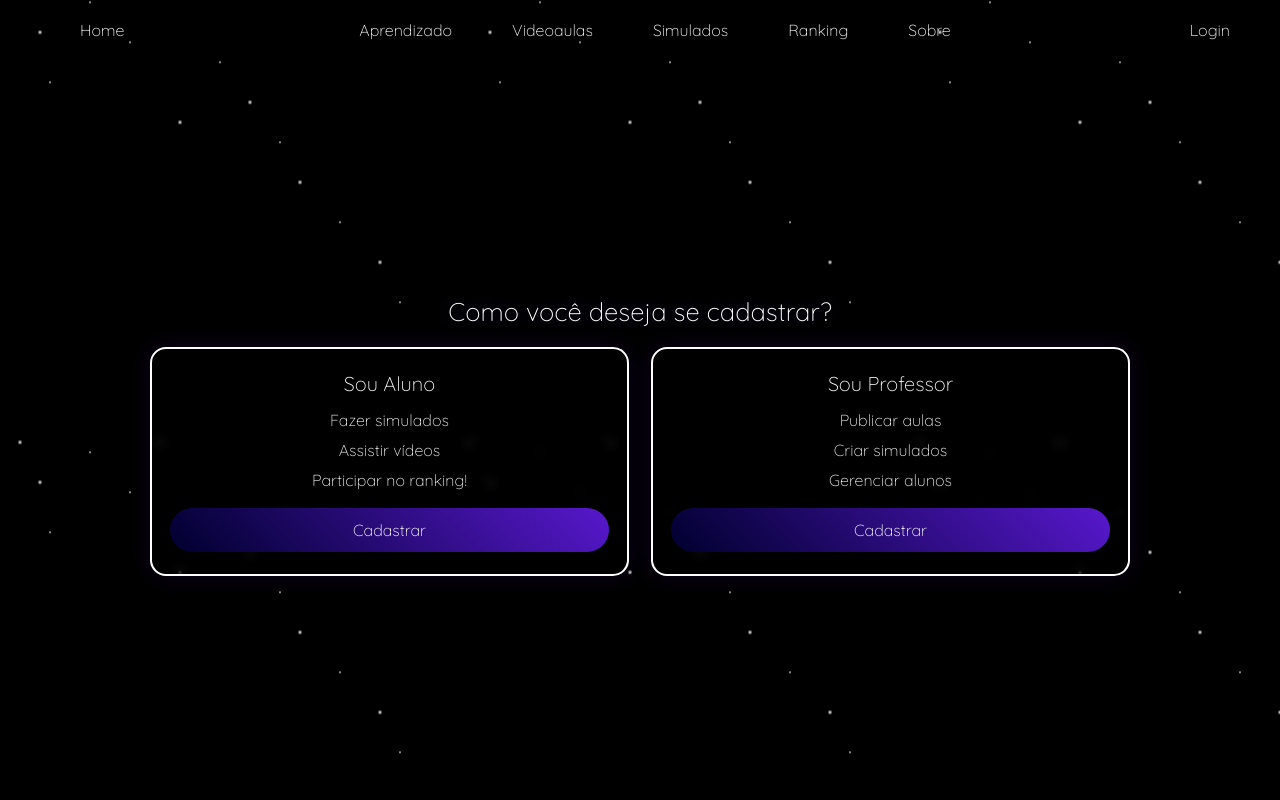
After one commit to LucasWink08/HSchuler, a PHP site: page /escolha_cadastro.php in a window 1280 px wide. The commit adds this page. Run offline with PHP 8.4, Linux system fonts and the light colour scheme.

Commit message:
add a tela de escolha de cadastro

```diff
--- a/cadastro.php
+++ b/cadastro_aluno.php
@@ -35,7 +35,7 @@
   <form class="login" method="POST" action="processa_cadastro.php">
         <h2>Cadastro</h2>
         <div class="inputBx">
-          <input type="text" name="usuario" placeholder="Usuario" required>
+          <input type="text" name="nome" placeholder="Usuario" required>
         </div>
         <div class="inputBx">
           <input type="email" name="email" placeholder="Email" required>
--- a/conexao_inc.php
+++ b/conexao_inc.php
@@ -1,7 +1,7 @@
 <?php
 define('usuario', 'root');
 define('senha', 'lucas123');
-define('bd', 'hschuler');
+define('bd', 'hschulerf');
 define('servidor', 'localhost');
 define('porta', '3306');
 define('dsn', 'mysql:host=' . servidor . ';port=' . porta . ';dbname=' . bd);
--- /dev/null
+++ b/escolha_cadastro.php
@@ -0,0 +1,151 @@
+<!DOCTYPE html>
+<html lang="pt-br">
+<head>
+  <meta charset="utf-8">
+  <meta name="viewport" content="width=device-width, initial-scale=1">
+  <title>Escolha do Cadastro</title>
+  <link rel="stylesheet" type="text/css" href="estilo_cadastro.css">
+  <style>
+    .escolha-container{
+      position: relative;
+      z-index: 20;
+      width: 980px;
+      max-width: 95vw;
+      margin-top: 70px;
+      display: flex;
+      flex-direction: column;
+      align-items: center;
+      gap: 20px;
+    }
+
+    .escolha-container h2{
+      color: #fff;
+      font-size: 1.6em;
+      font-weight: 300;
+      text-align: center;
+      text-shadow: 0 0 20px rgba(87, 24, 204, 0.5);
+    }
+
+    .cards{
+      width: 100%;
+      display: grid;
+      grid-template-columns: repeat(2, minmax(0, 1fr));
+      gap: 22px;
+    }
+
+    .card{
+      border-radius: 16px;
+      border: 2px solid #fff;
+      padding: 22px 18px;
+      color: #fff;
+      background: rgba(0, 0, 0, 0.25);
+      backdrop-filter: blur(6px);
+      box-shadow: 0 0 25px rgba(87, 24, 204, 0.15);
+      transition: transform 0.25s ease, box-shadow 0.25s ease, border-color 0.25s ease;
+      text-align: center;
+    }
+
+    .card:hover{
+      transform: translateY(-6px);
+      border-color: #5718cc;
+      box-shadow: 0 12px 30px rgba(87, 24, 204, 0.35);
+    }
+
+    .card .titulo{
+      display: flex;
+      align-items: center;
+      justify-content: center;
+      gap: 10px;
+      font-size: 1.25em;
+      font-weight: 400;
+      margin-bottom: 14px;
+    }
+
+    .card ul{
+      list-style: none;
+      padding: 0;
+      margin: 0 0 18px 0;
+      display: flex;
+      flex-direction: column;
+      gap: 10px;
+      font-weight: 300;
+      opacity: 0.95;
+    }
+
+    .card ul li{
+      padding: 0 8px;
+    }
+
+    .card .btn{
+      display: inline-block;
+      width: 100%;
+      padding: 12px 18px;
+      border-radius: 25px;
+      background: linear-gradient(45deg, #00002e, #5718cc);
+      color: #fff;
+      text-decoration: none;
+      font-weight: 300;
+      transition: transform 0.2s ease, filter 0.2s ease;
+    }
+
+    .card .btn:hover{
+      transform: scale(1.03);
+      filter: brightness(1.1);
+    }
+
+    @media (max-width: 720px){
+      .cards{ grid-template-columns: 1fr; }
+      .escolha-container{ margin-top: 90px; gap: 16px; }
+    }
+  </style>
+</head>
+<body>
+  <nav>
+    <div class="left">
+      <ul>
+        <li><a href="login.php">Home</a></li>
+      </ul>
+    </div>
+    <div class="center">
+      <ul>
+        <li><a href="#">Aprendizado</a></li>
+        <li><a href="#">Videoaulas</a></li>
+        <li><a href="#">Simulados</a></li>
+        <li><a href="#">Ranking</a></li>
+        <li><a href="#">Sobre</a></li>
+      </ul>
+    </div>
+    <div class="right">
+      <ul>
+        <li><a href="login.php">Login</a></li>
+      </ul>
+    </div>
+  </nav>
+
+  <div class="escolha-container">
+    <h2>Como você deseja se cadastrar?</h2>
+
+    <div class="cards">
+      <div class="card">
+        <div class="titulo">Sou Aluno</div>
+        <ul>
+          <li>Fazer simulados</li>
+          <li>Assistir vídeos</li>
+          <li>Participar no ranking!</li>
+        </ul>
+        <a class="btn" href="cadastro_aluno.php">Cadastrar</a>
+      </div>
+
+      <div class="card">
+        <div class="titulo">Sou Professor</div>
+        <ul>
+          <li>Publicar aulas</li>
+          <li>Criar simulados</li>
+          <li>Gerenciar alunos</li>
+        </ul>
+        <a class="btn" href="cadastro_professor.php">Cadastrar</a>
+      </div>
+    </div>
+  </div>
+</body>
+</html>
--- a/estilo_cadastro.css
+++ b/estilo_cadastro.css
@@ -115,12 +115,13 @@ gap: 1px;
 }
 
 .login .inputBx {
-margin-bottom: 2px;
+  margin-bottom: 14px;
 }
 
 .login .inputBx:last-of-type {
   margin-bottom: 0px;
 }
+
 .login .links {
   margin-top: 0px;
 }
--- a/homepage.php
+++ b/index.php
@@ -32,7 +32,6 @@ session_start();
   <div class="right">
     <ul>
       <li><a href="login.php">Login</a></li>
-      <li><a href="cadastro.php">Cadastro</a></li>
     </ul>
   </div>
 </nav>
@@ -46,7 +45,7 @@ session_start();
     <div class="buttons">
         <?php
           if(!isset($_SESSION['usuario'])){
-             echo "<a href='cadastro.php'>Começar</a>". "<a href='login.php'>Entrar</a>";
+             echo "<a href='escolha_cadastro.php'>Começar</a>". "<a href='login.php'>Entrar</a>";
           }
         ?>
     </div>
--- a/login.php
+++ b/login.php
@@ -10,7 +10,7 @@
 <nav>
   <div class="left">
     <ul>
-      <li><a href="homepage.php">Home</a></li>
+      <li><a href="index.php">Home</a></li>
     </ul>
   </div>
   <div class="center">
@@ -51,7 +51,7 @@
           </div>
           <div class="links">
             <a href="#">Esqueceu sua senha</a>
-            <a href="cadastro.php" class="signup-trigger">Faça seu cadastro</a>
+            <a href="escolha_cadastro.php" class="signup-trigger">Faça seu cadastro</a>
           </div>
           <div class="signup-dropdown">
             <p>Faça login para acessar o cadastro ou <a href="#">clique aqui</a> para criar uma conta.</p>
```
Also changed, not shown: cadastro_professor.php (added, +72 -0 lines).
